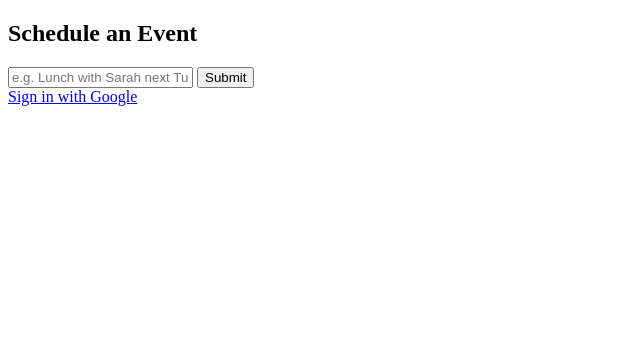
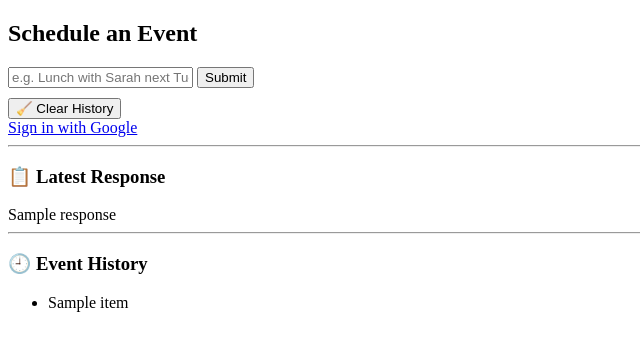
Before and after one commit to ZanderNguyen/calender-assistant, a Flask app: template templates/index.html in a window 1280 px wide. Shown: the top 351 px of the page, without its empty margins (0-640 px from the left). Run offline with Flask 3, Linux system fonts and the light colour scheme; the template is opened without the code that fills it: most values are stand-ins (such as "Sample title", 1, 10 or a date in 2020); parts of the project's set-up code (start-up, migrations or seed data) failed here and were passed over.

Commit message:
New HTML, now there's reponses for events, history, buncha other stuff

```diff
--- a/templates/index.html
+++ b/templates/index.html
@@ -5,10 +5,33 @@
 </head>
 <body>
   <h2>Schedule an Event</h2>
-  <form action="/schedule" method="POST">
+  <form action="/action" method="POST">
     <input type="text" name="prompt" placeholder="e.g. Lunch with Sarah next Tuesday at 1pm" required>
     <button type="submit">Submit</button>
   </form>
+  <form action="/clear" method="POST" style="margin-top: 10px;">
+    <button type="submit">🧹 Clear History</button>
+  </form>
+
   <a href="/authorize">Sign in with Google</a>
+
+  {% if response %}
+    <hr>
+    <h3>📋 Latest Response</h3>
+    <div class="response">
+      {{ response|safe }}
+    </div>
+  {% endif %}
+
+
+  {% if history %}
+    <hr>
+    <h3>🕘 Event History</h3>
+    <ul>
+      {% for item in history %}
+        <li>{{ item|safe }}</li>
+      {% endfor %}
+    </ul>
+  {% endif %}
 </body>
 </html>
```
